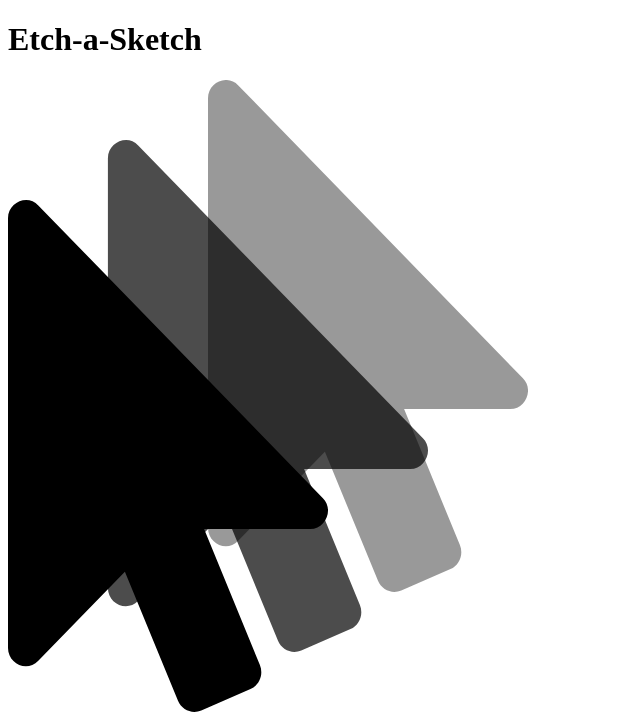
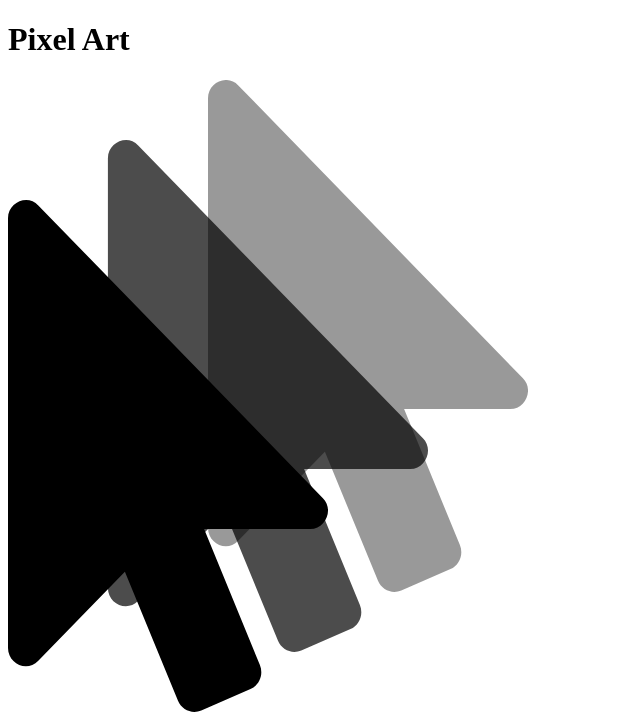
Before and after one commit to majidalfiqi/etch-a-sketch, a website: page dist/index.html in a window 1280 px wide. Shown: the top 713 px of the page, without its empty margins (0-640 px from the left). Drawn offline with Linux system fonts and the light colour scheme; files whose address does not match are found by name.

Commit message:
Rebuilt the dist folder for deployment

```diff
--- a/dist/index.html
+++ b/dist/index.html
@@ -2,7 +2,7 @@
 <html lang="en">
   <head>
     <meta charset="UTF-8" />
-    <link rel="icon" type="image/svg+xml" href="/etch-a-sketch/assets/favicon.a0cf7352.svg" />
+    <link rel="icon" type="image/svg+xml" href="/pixel-art/assets/favicon.a0cf7352.svg" />
     <link rel="preconnect" href="https://fonts.googleapis.com" />
     <link rel="preconnect" href="https://fonts.gstatic.com" crossorigin />
     <link href="https://fonts.googleapis.com/css2?family=Fredoka+One&display=swap" rel="stylesheet" />
@@ -13,14 +13,14 @@
 
 
     <meta name="viewport" content="width=device-width, initial-scale=1.0" />
-    <title>Etch-a-Sketch</title>
-  <script type="module" crossorigin src="/etch-a-sketch/assets/index.2bfa34db.js"></script>
-  <link rel="modulepreload" href="/etch-a-sketch/assets/vendor.fec9b04b.js">
-  <link rel="stylesheet" href="/etch-a-sketch/assets/index.5f486054.css">
+    <title>Pixel Art</title>
+  <script type="module" crossorigin src="/pixel-art/assets/index.1f4728fe.js"></script>
+  <link rel="modulepreload" href="/pixel-art/assets/vendor.fec9b04b.js">
+  <link rel="stylesheet" href="/pixel-art/assets/index.fc400961.css">
 </head>
   <body>
     <div class="app">
-      <h1 class="title">Etch-a-Sketch</h1>
+      <h1 class="title">Pixel Art</h1>
       <aside class="tools">
         <div class="hover">
           <svg
@@ -79,7 +79,7 @@
             <span class="fab fa-github"></span>
           </a>
           <a class="mano" href="https://github.com/majidalfiqi" target="_blank" rel="noopener noreferrer">
-            <img src="/etch-a-sketch/assets/logo.7130bb34.png" alt="Mano" />
+            <img src="/pixel-art/assets/logo.7130bb34.png" alt="Mano" />
           </a>
         </div>
       </aside>
```
Also changed, not shown: 4 other files.
